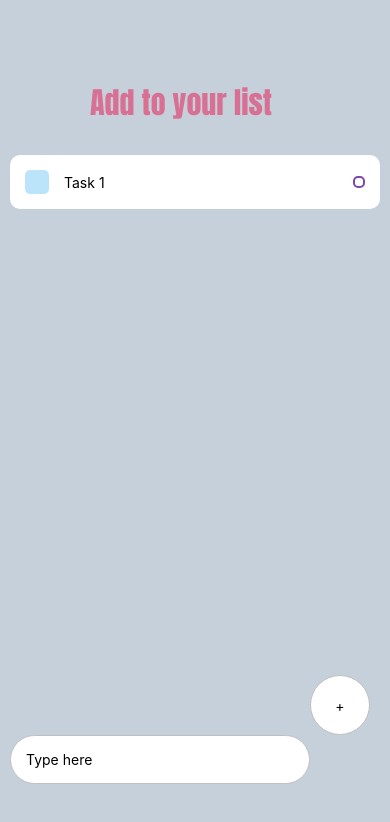
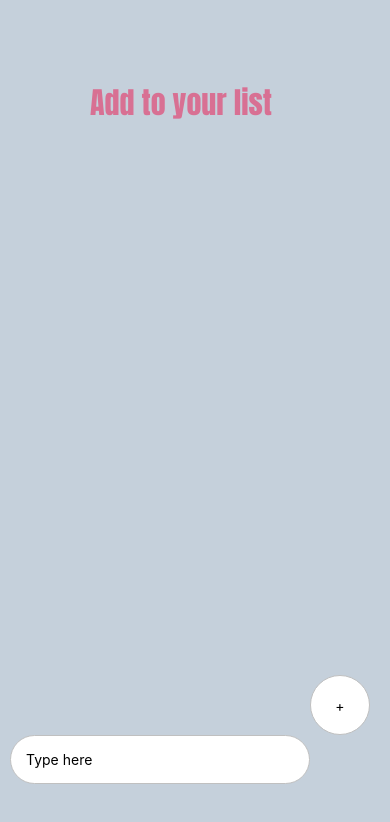
Before and after one commit to kianaa81/ToDoListApp, a React Native app: screen / in a window 390 px wide. Shown: the top 822 px of the page. Built offline with nearby package versions, Linux system fonts and the light colour scheme.

Commit message:
Added an array the would return <Task> and users can add to their list

```diff
--- a/App.js
+++ b/App.js
@@ -17,7 +17,11 @@ const App = () =>{
             <Text style = {styles.sectionTitle}>Add to your list</Text>
           </View>
           <View style = {styles.items}>
-            <Task text = {'Task 1'} />
+            {
+              taskItems.map((item, index) => {
+               return <Task key={index} text={item}/>
+              })
+            }
           </View>
           </ScrollView>
 
```
